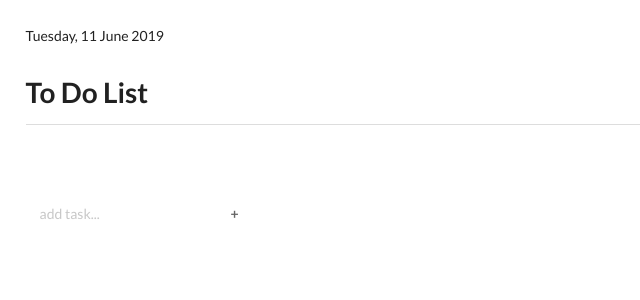
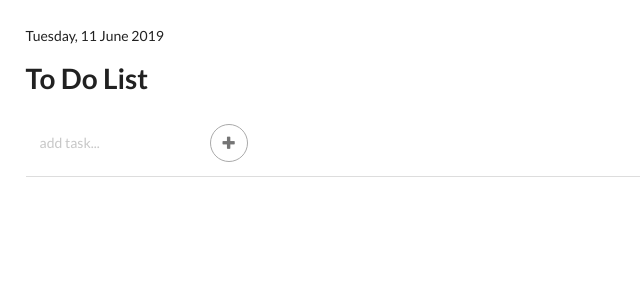
Before and after one commit to jasminegmp/todo-app, a React (Create React App) app: page / in a window 1280 px wide. Shown: the top 300 px of the page, without its empty margins (0-640 px from the left). Built offline with nearby package versions, Linux system fonts and the light colour scheme; the HTML template or start-up script is replaced by a standard one.

Commit message:
Styling changed

```diff
--- a/src/App.css
+++ b/src/App.css
@@ -6,7 +6,16 @@ body{
 	border: 0px solid white;
 }
 
-.ui.button{
+.ui.circular.button{
 	background: none;
+	border: 1px solid #AAAAAA;
+}
 
+.ui.mini.button{
+	background: none;
+	border: none;
 }
+
+.ui.grid>.column:not(.row){
+	padding-bottom: 0;
+}
--- a/src/App.js
+++ b/src/App.js
@@ -120,16 +120,23 @@ class App extends React.Component {
 	          <h1>To Do List</h1>
 	          <ToDoItems entries = {this.state.items} deleteItem = {this.deleteItem} updateCheckedItem = {this.updateCheckedItem}/>
 	        </div>
-        <div className="sixteen wide column">
-          <DoneItems entries = {this.state.doneItems} deleteDoneItem = {this.deleteDoneItem}/>
-        </div>
+
 	        <div className="sixteen wide column">
 	          <form onSubmit = {this.addNewItem}>
-            <div className ="ui action input">
+	            <div className ="ui input">
 	              <input  type="text" placeholder="add task..." onChange = {this.newItemBuffer} value={this.state.newItem}/>
-              <button className ="ui button" type = "submit" onClick = {this.addNewItem} >+</button>
 	            </div>
+	            <button className ="ui circular icon button" type = "submit" onClick = {this.addNewItem} >
+	            	<i class="plus icon"></i>
+	            </button>
+	            <div class="ui divider"></div>
 	            </form>
+	        </div>
+
+
+	        <div className="sixteen wide column">
+
+	          <DoneItems entries = {this.state.doneItems} deleteDoneItem = {this.deleteDoneItem}/>
 	        </div>
 		</div>
 
--- a/src/ToDoItems.js
+++ b/src/ToDoItems.js
@@ -25,7 +25,6 @@ class TodoItems extends React.Component {
 		return(
 			<div>
 				<div>{listItems}</div>
-				<div class="ui divider"></div>
 			</div>
 		)
 	}
```
Lines whose indentation alone changed are shown as unchanged.
